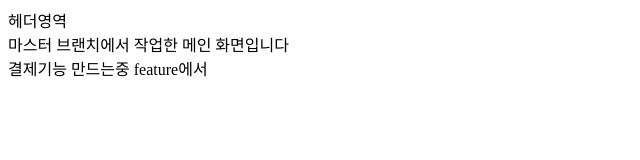
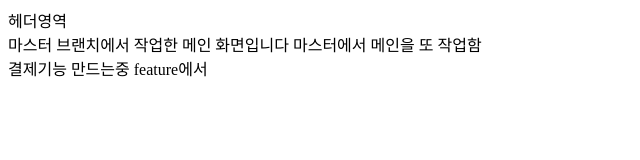
Before and after one commit to sohnsohee/day02, a plain HTML site: page index.html in a window 1280 px wide. Shown: the whole page, without its empty margins (0-640 px from the left). Drawn offline with Linux system fonts and the light colour scheme.

Commit message:
마스터에서 main 수정

```diff
--- a/index.html
+++ b/index.html
@@ -11,6 +11,7 @@
   </header>
   <main>
     마스터 브랜치에서 작업한 메인 화면입니다
+    마스터에서 메인을 또 작업함
   </main>
   <footer>
     결제기능 만드는중 feature에서
```
